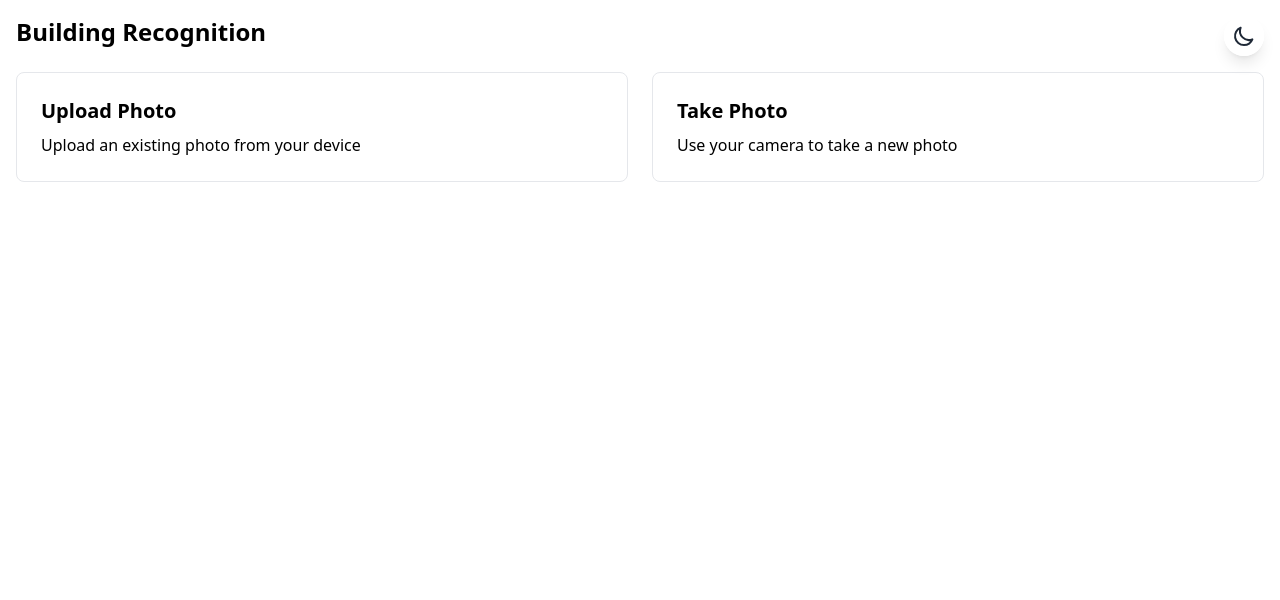
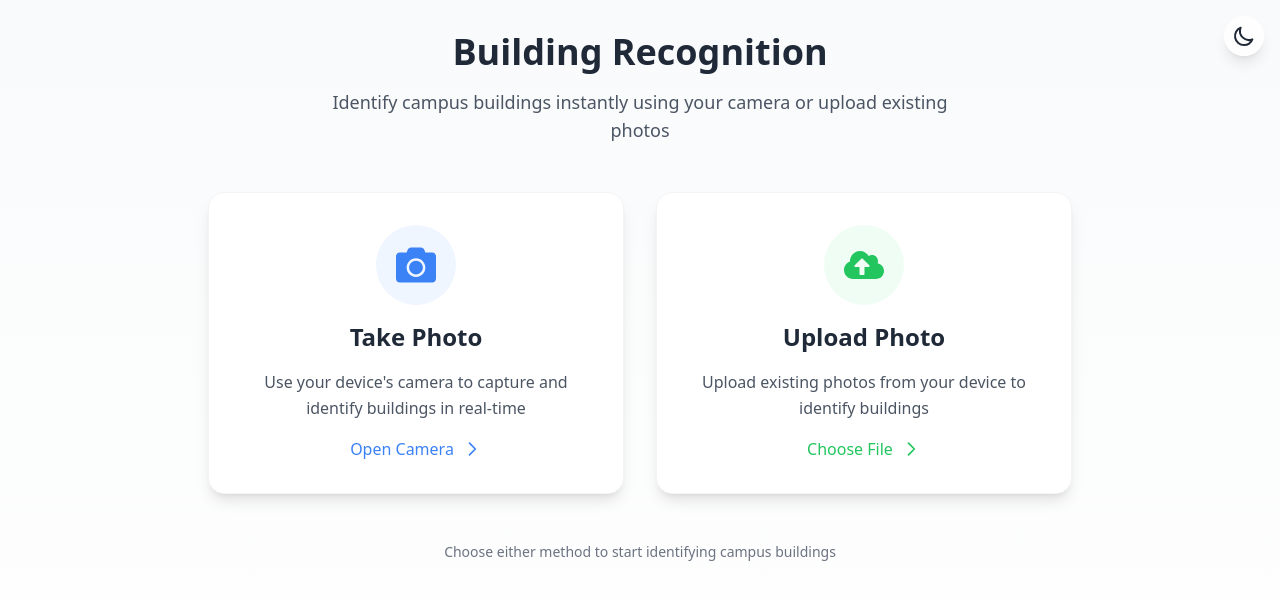
Before and after one commit to prashansapkota/Naksha-v2, a Next.js app in the folder naksha-frontend/: page /building-recognition in a window 1280 px wide. Shown: the top 600 px of the page. Built offline with nearby package versions, Linux system fonts and the light colour scheme.

Commit message:
Made the UI for building recgnition more appealing for the user

```diff
--- a/naksha-frontend/app/building-recognition/page.jsx
+++ b/naksha-frontend/app/building-recognition/page.jsx
@@ -1,24 +1,98 @@
 "use client";
 
 import Link from 'next/link';
+import { FaCamera, FaCloudUploadAlt } from 'react-icons/fa';
+import { motion } from 'framer-motion';
 
 export default function BuildingRecognition() {
+  const containerVariants = {
+    hidden: { opacity: 0, y: 20 },
+    visible: {
+      opacity: 1,
+      y: 0,
+      transition: {
+        duration: 0.6,
+        staggerChildren: 0.2
+      }
+    }
+  };
+
+  const itemVariants = {
+    hidden: { opacity: 0, y: 20 },
+    visible: { opacity: 1, y: 0 }
+  };
+
   return (
-    <div className="container mx-auto p-4">
-      <h1 className="text-2xl font-bold mb-6">Building Recognition</h1>
-      <div className="grid grid-cols-1 md:grid-cols-2 gap-6">
-        <Link href="/building-recognition/upload"
-          className="p-6 border rounded-lg hover:shadow-lg transition-shadow">
-          <h2 className="text-xl font-semibold mb-2">Upload Photo</h2>
-          <p>Upload an existing photo from your device</p>
-        </Link>
+    <div className="min-h-screen bg-gradient-to-b from-gray-50 to-white">
+      <motion.div
+        className="container mx-auto px-4 py-8 max-w-4xl"
+        variants={containerVariants}
+        initial="hidden"
+        animate="visible"
+      >
+        <div className="text-center mb-12">
+          <h1 className="text-4xl font-bold text-gray-800 mb-4">
+            Building Recognition
+          </h1>
+          <p className="text-lg text-gray-600 max-w-2xl mx-auto">
+            Identify campus buildings instantly using your camera or upload existing photos
+          </p>
+        </div>
 
-        <Link href="/building-recognition/camera"
-          className="p-6 border rounded-lg hover:shadow-lg transition-shadow">
-          <h2 className="text-xl font-semibold mb-2">Take Photo</h2>
-          <p>Use your camera to take a new photo</p>
-        </Link>
-      </div>
+        <div className="grid grid-cols-1 md:grid-cols-2 gap-8">
+          <motion.div variants={itemVariants}>
+            <Link href="/building-recognition/camera"
+              className="block group">
+              <div className="bg-white rounded-2xl p-8 shadow-lg hover:shadow-xl transition-all duration-300 border border-gray-100 h-full">
+                <div className="flex flex-col items-center text-center space-y-4">
+                  <div className="w-20 h-20 bg-blue-50 rounded-full flex items-center justify-center group-hover:bg-blue-100 transition-colors duration-300">
+                    <FaCamera className="w-10 h-10 text-blue-500" />
+                  </div>
+                  <h2 className="text-2xl font-semibold text-gray-800">Take Photo</h2>
+                  <p className="text-gray-600 leading-relaxed">
+                    Use your device's camera to capture and identify buildings in real-time
+                  </p>
+                  <span className="inline-flex items-center text-blue-500 font-medium group-hover:text-blue-600">
+                    Open Camera
+                    <svg className="w-5 h-5 ml-2 group-hover:translate-x-1 transition-transform" fill="none" stroke="currentColor" viewBox="0 0 24 24">
+                      <path strokeLinecap="round" strokeLinejoin="round" strokeWidth="2" d="M9 5l7 7-7 7" />
+                    </svg>
+                  </span>
+                </div>
+              </div>
+            </Link>
+          </motion.div>
+
+          <motion.div variants={itemVariants}>
+            <Link href="/building-recognition/upload"
+              className="block group">
+              <div className="bg-white rounded-2xl p-8 shadow-lg hover:shadow-xl transition-all duration-300 border border-gray-100 h-full">
+                <div className="flex flex-col items-center text-center space-y-4">
+                  <div className="w-20 h-20 bg-green-50 rounded-full flex items-center justify-center group-hover:bg-green-100 transition-colors duration-300">
+                    <FaCloudUploadAlt className="w-10 h-10 text-green-500" />
+                  </div>
+                  <h2 className="text-2xl font-semibold text-gray-800">Upload Photo</h2>
+                  <p className="text-gray-600 leading-relaxed">
+                    Upload existing photos from your device to identify buildings
+                  </p>
+                  <span className="inline-flex items-center text-green-500 font-medium group-hover:text-green-600">
+                    Choose File
+                    <svg className="w-5 h-5 ml-2 group-hover:translate-x-1 transition-transform" fill="none" stroke="currentColor" viewBox="0 0 24 24">
+                      <path strokeLinecap="round" strokeLinejoin="round" strokeWidth="2" d="M9 5l7 7-7 7" />
+                    </svg>
+                  </span>
+                </div>
+              </div>
+            </Link>
+          </motion.div>
+        </div>
+
+        <div className="mt-12 text-center">
+          <p className="text-sm text-gray-500">
+            Choose either method to start identifying campus buildings
+          </p>
+        </div>
+      </motion.div>
     </div>
   );
 }
--- a/naksha-frontend/package.json
+++ b/naksha-frontend/package.json
@@ -14,13 +14,15 @@
     "@react-google-maps/api": "^2.20.3",
     "@tailwindcss/forms": "^0.5.9",
     "bcryptjs": "^2.4.3",
+    "critters": "^0.0.23",
     "framer-motion": "^11.11.11",
     "jsonwebtoken": "^9.0.2",
     "mongoose": "^8.8.0",
     "next": "14.2.13",
     "next-auth": "^4.24.10",
     "react": "^18",
-    "react-dom": "^18"
+    "react-dom": "^18",
+    "react-icons": "^5.3.0"
   },
   "devDependencies": {
     "autoprefixer": "^10.4.20",
```
Also changed, not shown: 1 other file (tests, documents, lock files or other folders).
